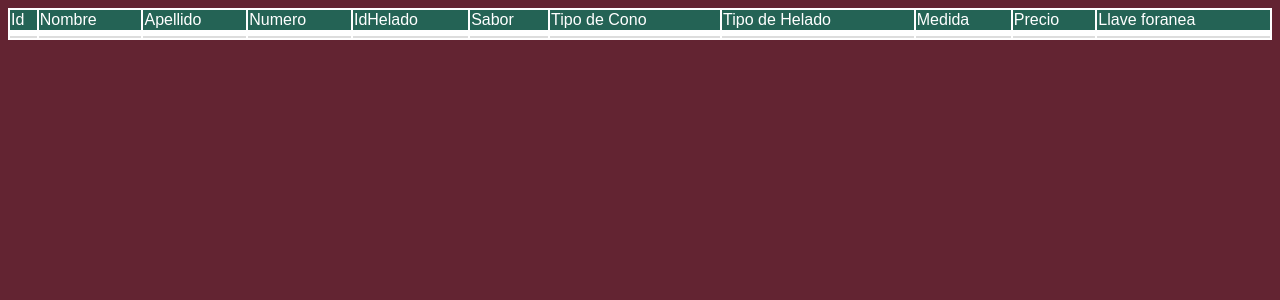
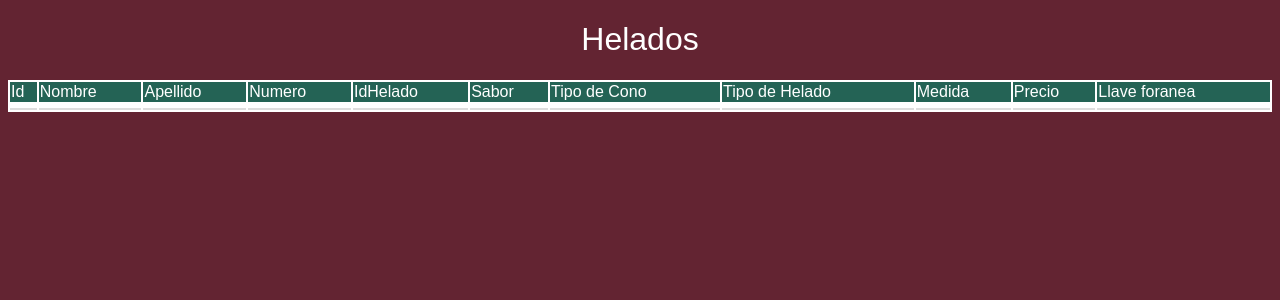
Before and after one commit to estela96/aplicacion_web_git, a PHP site: page / in a window 1280 px wide. Shown: the top 300 px of the page. Run offline with PHP 8.4, Linux system fonts and the light colour scheme.

Commit message:
Changes de Git

```diff
--- a/Pruebas/css2/estilos.css
+++ b/Pruebas/css2/estilos.css
@@ -2,11 +2,17 @@
 body{
 	background-color: #632432;
 	font-family: Arial;
+	text-align: center;
 }
 
 #main-container{
 	margin: 105px auto;
 	width: 600px;
+}
+/*Darle estilo al encabezado */
+h1{
+	font-weight: normal;
+	color: white;
 }
 /*Darle estilo a la tabla*/
 table{
--- a/Pruebas/index.html
+++ b/Pruebas/index.html
@@ -6,6 +6,8 @@
 	<link rel="stylesheet" type="text/css" href="css2/estilos.css">
 </head>
 <body>
+<!--Agregando encabezado-->
+	<h1>Helados</h1>
 	<!-- Creando tablas-->
 <table>
 	<!-- Creando filas-->
```
